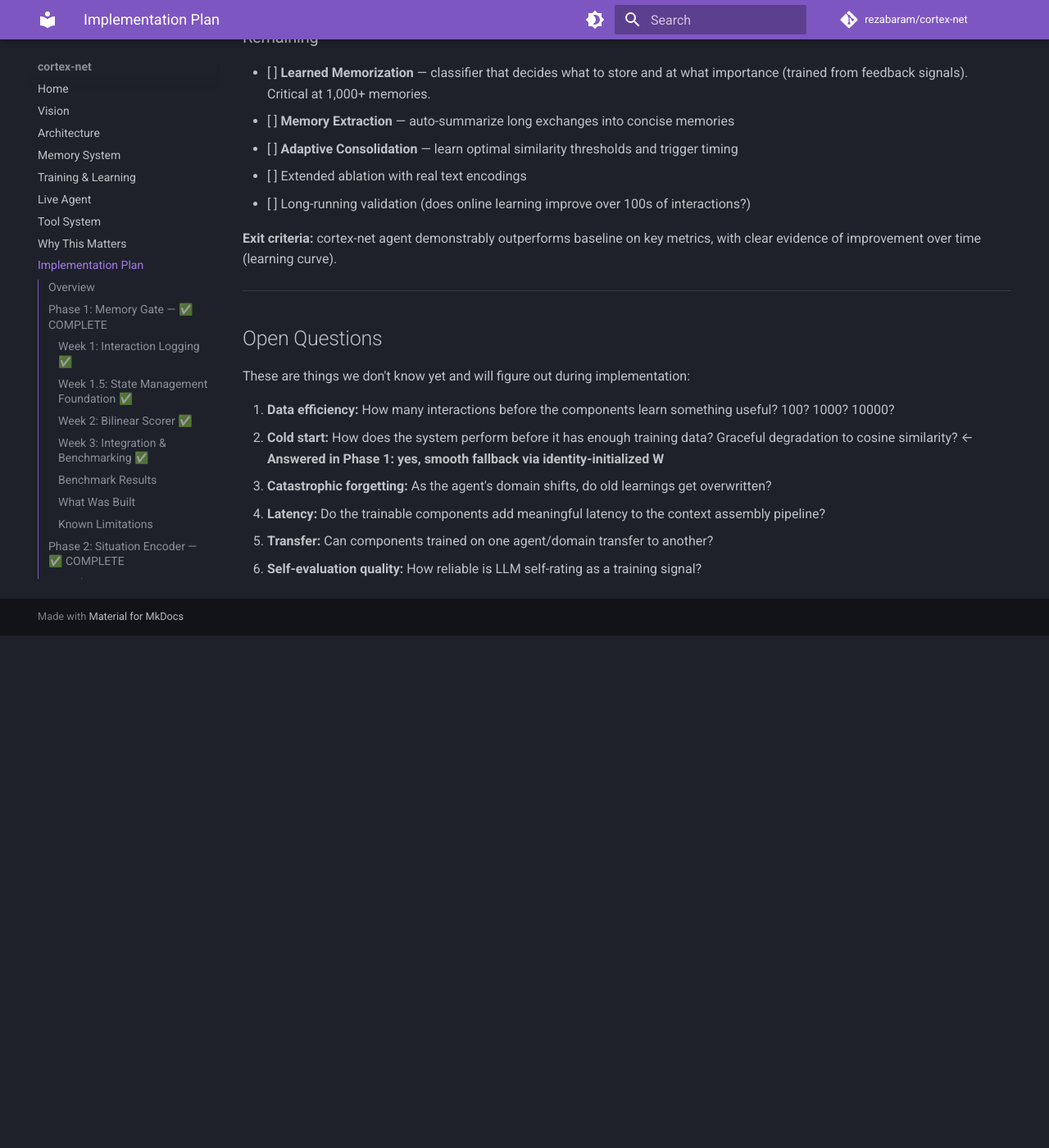
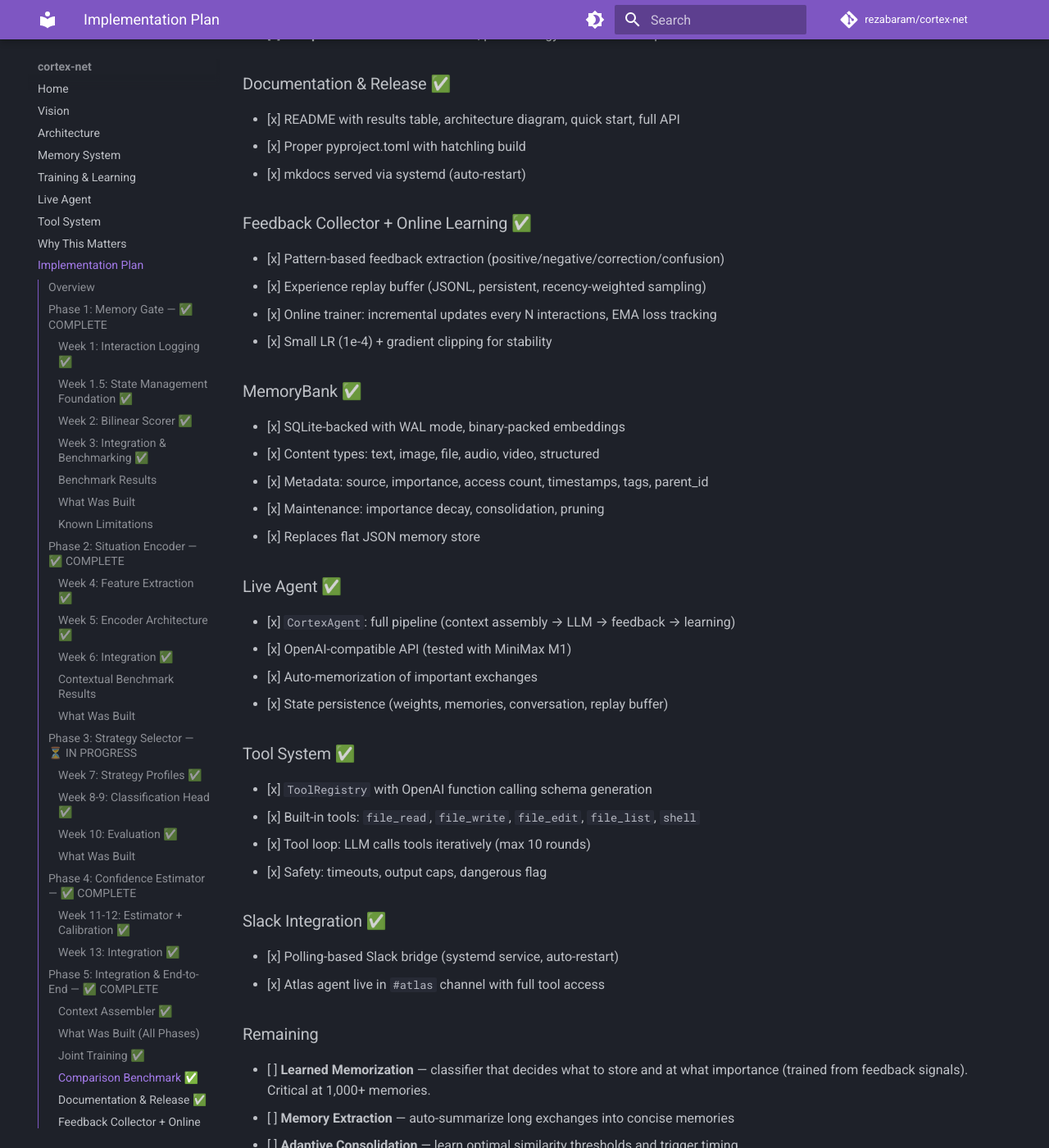
Before and after one commit to rezabaram/cortex-net, an MkDocs documentation site: the page built from docs/implementation.md, in a window 1280 px wide and 1400 px high, scrolled down 7990 px. Shown: the whole window at 82% size. Built offline with MkDocs 1.6.1 and Material for MkDocs 9.7.7, drawn with Linux system fonts in a browser that asks for light colours; comment, search, counter and statistics services are not loaded; before the commit the page ends 8765 px from its top, so only the background shows below that; some of the changed text lies outside the part shown.

Commit message:
Implementation plan: add all completed work since Phase 5
Added: Feedback Collector, Online Learning, MemoryBank, Live Agent,
Tool System, Slack Integration. 20 modules, 170 tests.

```diff
--- a/docs/implementation.md
+++ b/docs/implementation.md
@@ -212,7 +212,12 @@ Gate wins where cosine fails: distractor rejection, past failure recall, user pr
 | Context Assembler | `context_assembler.py` | 6 | Full pipeline orchestration |
 | Joint Trainer | `joint_trainer.py` | 4 | Multi-task training, ablation |
 | Comparison Benchmark | `comparison_benchmark.py` | 2 | cortex-net vs RAG vs none |
-| **Total** | **15 modules** | **102** | **All passing** |
+| Feedback Collector | `feedback_collector.py` | 15 | Implicit signal extraction, replay buffer |
+| Online Trainer | `online_trainer.py` | 7 | Continuous learning from interactions |
+| Memory Bank | `memory_bank.py` | 19 | SQLite-backed extensible memory |
+| Tools | `tools.py` | 17 | File, shell, edit tools + registry |
+| Agent | `agent.py` | 10 | Live agent with LLM + tools + learning |
+| **Total** | **20 modules** | **170** | **All passing** |
 
 ### Joint Training ✅
 - [x] `JointTrainer`: single optimizer across all components with shared gradients through Situation Encoder
@@ -231,6 +236,35 @@ Gate wins where cosine fails: distractor rejection, past failure recall, user pr
 - [x] README with results table, architecture diagram, quick start, full API
 - [x] Proper pyproject.toml with hatchling build
 - [x] mkdocs served via systemd (auto-restart)
+
+### Feedback Collector + Online Learning ✅
+- [x] Pattern-based feedback extraction (positive/negative/correction/confusion)
+- [x] Experience replay buffer (JSONL, persistent, recency-weighted sampling)
+- [x] Online trainer: incremental updates every N interactions, EMA loss tracking
+- [x] Small LR (1e-4) + gradient clipping for stability
+
+### MemoryBank ✅
+- [x] SQLite-backed with WAL mode, binary-packed embeddings
+- [x] Content types: text, image, file, audio, video, structured
+- [x] Metadata: source, importance, access count, timestamps, tags, parent_id
+- [x] Maintenance: importance decay, consolidation, pruning
+- [x] Replaces flat JSON memory store
+
+### Live Agent ✅
+- [x] `CortexAgent`: full pipeline (context assembly → LLM → feedback → learning)
+- [x] OpenAI-compatible API (tested with MiniMax M1)
+- [x] Auto-memorization of important exchanges
+- [x] State persistence (weights, memories, conversation, replay buffer)
+
+### Tool System ✅
+- [x] `ToolRegistry` with OpenAI function calling schema generation
+- [x] Built-in tools: `file_read`, `file_write`, `file_edit`, `file_list`, `shell`
+- [x] Tool loop: LLM calls tools iteratively (max 10 rounds)
+- [x] Safety: timeouts, output caps, dangerous flag
+
+### Slack Integration ✅
+- [x] Polling-based Slack bridge (systemd service, auto-restart)
+- [x] Atlas agent live in `#atlas` channel with full tool access
 
 ### Remaining
 - [ ] **Learned Memorization** — classifier that decides what to store and at what importance (trained from feedback signals). Critical at 1,000+ memories.
```
